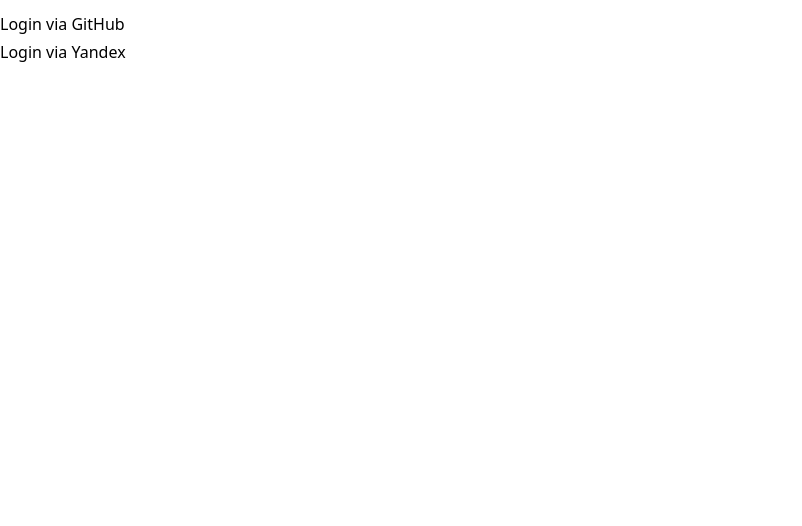
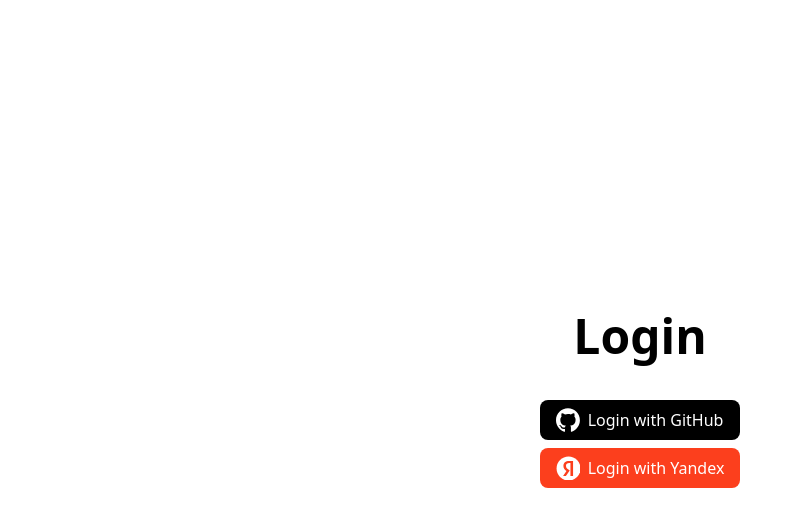
Before and after one commit to tsivinsky/fileasy.web, a SvelteKit app: page /login in a window 1280 px wide. Shown: the top 526 px of the page, without its empty margins (0-802 px from the left). Built offline with nearby package versions, Linux system fonts and the light colour scheme; no server answers.

Commit message:
Make login prettier
still not ideal but good enough

```diff
--- /dev/null
+++ b/src/components/GitHubLoginButton.svelte
@@ -0,0 +1,12 @@
+<script>
+  import { PUBLIC_API_URL } from "$env/static/public";
+  import GitHubLogo from "./GitHubLogo.svelte";
+</script>
+
+<a
+  href={`${PUBLIC_API_URL}/api/auth/github`}
+  class="flex items-center gap-2 bg-black rounded-lg py-2 px-4 text-white outline-offset-1 outline-neutral-800/60 hover:outline"
+>
+  <GitHubLogo size={24} variant="light" />
+  Login with GitHub
+</a>
--- /dev/null
+++ b/src/components/GitHubLogo.svelte
@@ -0,0 +1,19 @@
+<script lang="ts">
+  export let size = 24;
+  export let variant: "dark" | "light" = "dark";
+
+  $: color = variant === "dark" ? "#24292f" : "#ffffff";
+</script>
+
+<svg
+  width={size}
+  height={size}
+  xmlns="http://www.w3.org/2000/svg"
+  viewBox="0 0 98 96"
+  ><path
+    fill-rule="evenodd"
+    clip-rule="evenodd"
+    d="M48.854 0C21.839 0 0 22 0 49.217c0 21.756 13.993 40.172 33.405 46.69 2.427.49 3.316-1.059 3.316-2.362 0-1.141-.08-5.052-.08-9.127-13.59 2.934-16.42-5.867-16.42-5.867-2.184-5.704-5.42-7.17-5.42-7.17-4.448-3.015.324-3.015.324-3.015 4.934.326 7.523 5.052 7.523 5.052 4.367 7.496 11.404 5.378 14.235 4.074.404-3.178 1.699-5.378 3.074-6.6-10.839-1.141-22.243-5.378-22.243-24.283 0-5.378 1.94-9.778 5.014-13.2-.485-1.222-2.184-6.275.486-13.038 0 0 4.125-1.304 13.426 5.052a46.97 46.97 0 0 1 12.214-1.63c4.125 0 8.33.571 12.213 1.63 9.302-6.356 13.427-5.052 13.427-5.052 2.67 6.763.97 11.816.485 13.038 3.155 3.422 5.015 7.822 5.015 13.2 0 18.905-11.404 23.06-22.324 24.283 1.78 1.548 3.316 4.481 3.316 9.126 0 6.6-.08 11.897-.08 13.526 0 1.304.89 2.853 3.316 2.364 19.412-6.52 33.405-24.935 33.405-46.691C97.707 22 75.788 0 48.854 0z"
+    fill={color}
+  /></svg
+>
--- /dev/null
+++ b/src/components/YandexLoginButton.svelte
@@ -0,0 +1,12 @@
+<script>
+  import { PUBLIC_API_URL } from "$env/static/public";
+  import YandexLogo from "./YandexLogo.svelte";
+</script>
+
+<a
+  href={`${PUBLIC_API_URL}/api/auth/yandex`}
+  class="flex items-center gap-2 bg-yandex rounded-lg py-2 px-4 text-white outline-offset-1 outline-yandex/60 hover:outline"
+>
+  <YandexLogo size={24} />
+  Login with Yandex
+</a>
--- /dev/null
+++ b/src/components/YandexLogo.svelte
@@ -0,0 +1,22 @@
+<script lang="ts">
+  export let size = 24;
+</script>
+
+<svg
+  width={size}
+  height={size}
+  fill="none"
+  xmlns="http://www.w3.org/2000/svg"
+  viewBox="0 0 42 42"
+  ><path
+    d="M22 43a21 21 0 1 0 0-42 21 21 0
+0 0 0 42Z"
+    fill="#ffffff"
+  /><path
+    d="M25.3 35.13h4.57V8.86h-6.66c-6.7
+0-10.22 3.44-10.22 8.5 0 4.02 1.93 6.43 5.37 8.88l-5.99 8.88h4.97L24
+25.18l-2.32-1.54c-2.8-1.9-4.17-3.36-4.17-6.54 0-2.79 1.97-4.68
+5.72-4.68h2.05v22.7h.01Z"
+    fill="#FC3F1D"
+  /></svg
+>
--- a/src/routes/login/+page.svelte
+++ b/src/routes/login/+page.svelte
@@ -1,10 +1,12 @@
 <script lang="ts">
-  import { PUBLIC_API_URL } from "$env/static/public";
+  import GitHubLoginButton from "../../components/GitHubLoginButton.svelte";
+  import YandexLoginButton from "../../components/YandexLoginButton.svelte";
 </script>
 
-<div>
-  <div class="flex flex-col gap-1 mt-3">
-    <a href={`${PUBLIC_API_URL}/api/auth/github`}>Login via GitHub</a>
-    <a href={`${PUBLIC_API_URL}/api/auth/yandex`}>Login via Yandex</a>
+<div class="h-screen flex flex-col justify-center items-center">
+  <h1 class="text-5xl font-bold mb-10">Login</h1>
+  <div class="flex flex-col gap-2">
+    <GitHubLoginButton />
+    <YandexLoginButton />
   </div>
 </div>
--- a/tailwind.config.js
+++ b/tailwind.config.js
@@ -2,6 +2,10 @@
 export default {
   content: ["./src/**/*.{svelte,css}"],
   theme: {
-    extend: {},
+    extend: {
+      colors: {
+        yandex: "#FC3F1D",
+      },
+    },
   },
 };
```
